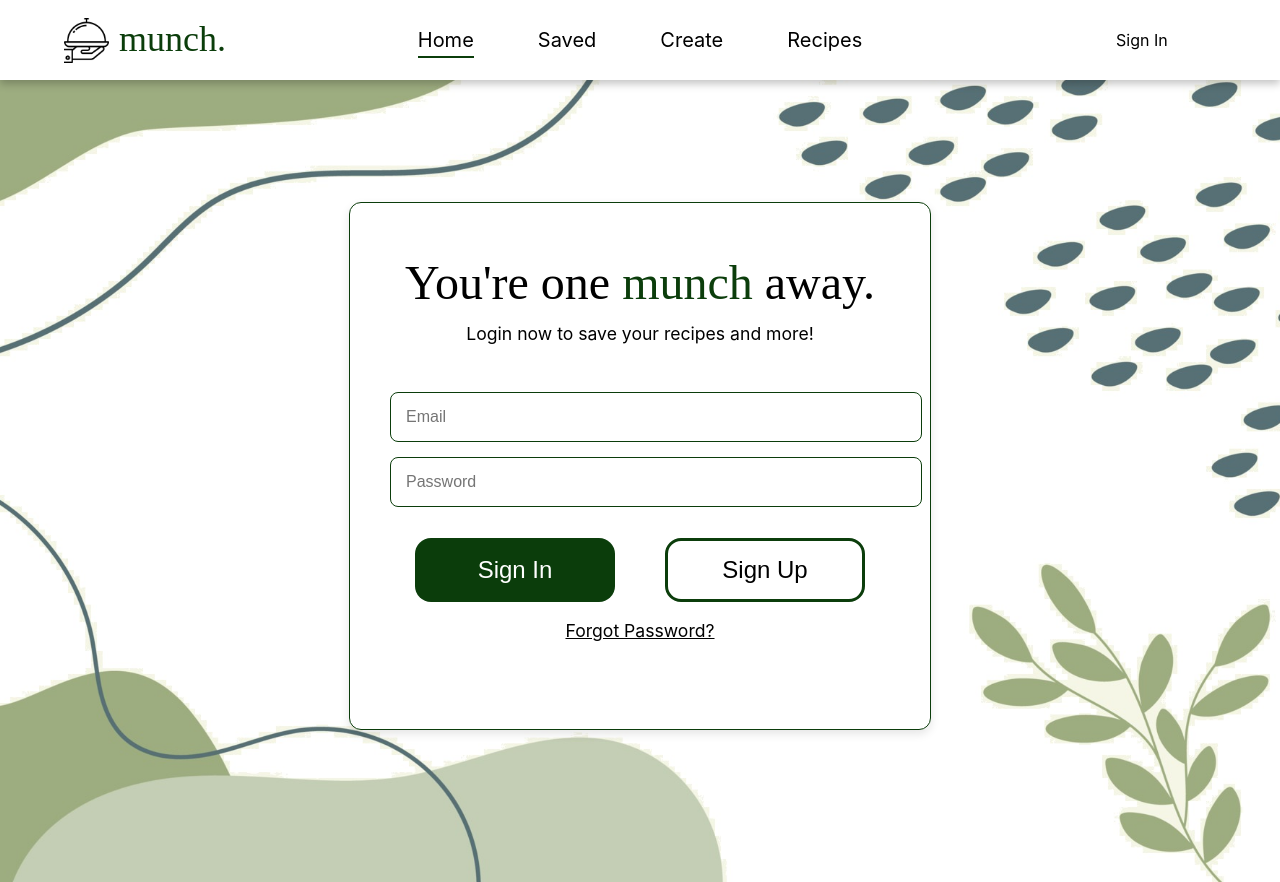
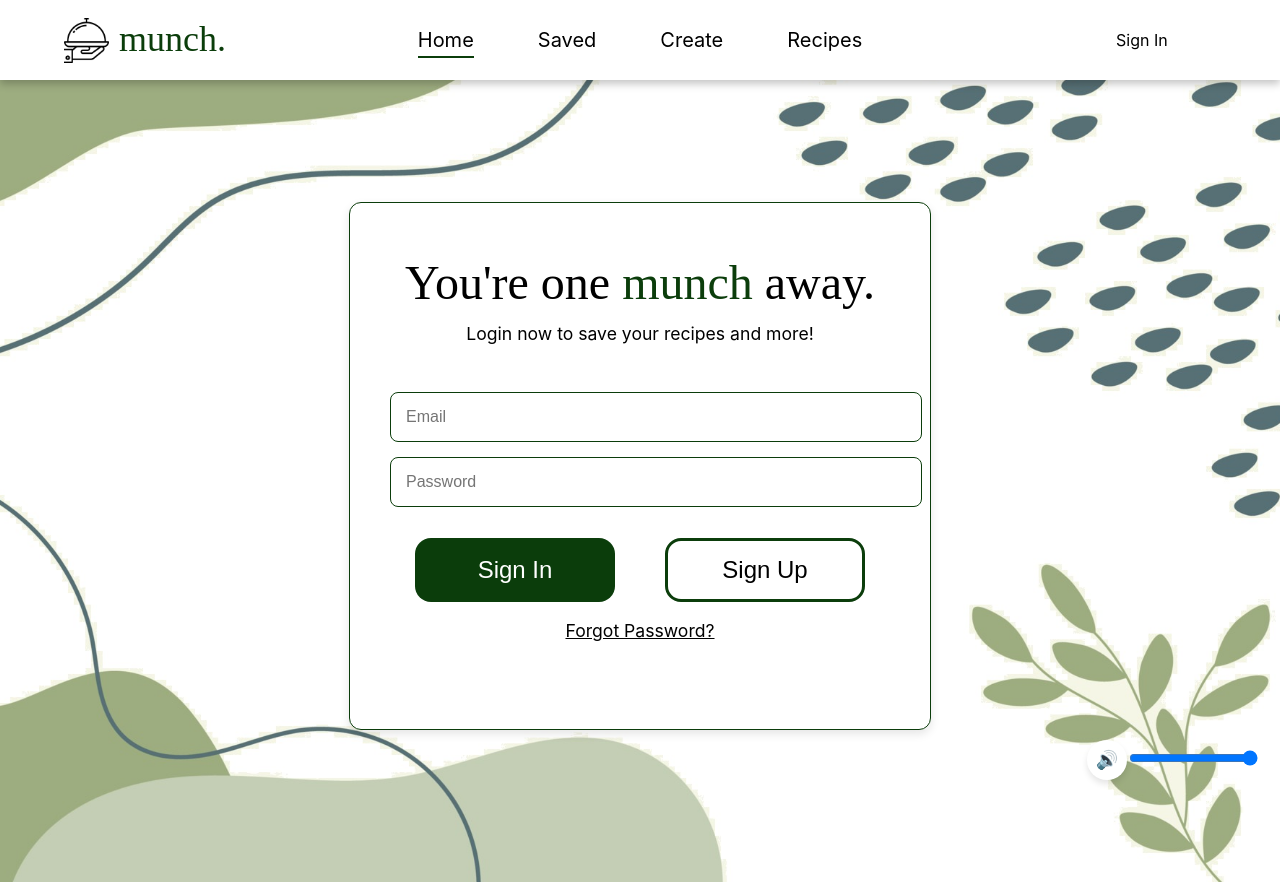
Before and after one commit to Viiridiz/munch, a React (Create React App) app: page /signin in a window 1280 px wide. Built offline with nearby package versions, Linux system fonts and the light colour scheme; no server answers.

Commit message:
removed night mode music +  sounds?

```diff
--- a/public/index.html
+++ b/public/index.html
@@ -27,7 +27,7 @@
       work correctly both with client-side routing and a non-root public URL.
       Learn how to configure a non-root public URL by running `npm run build`.
     -->
-    <title>React App</title>
+    <title>MUNCH</title>
   </head>
   <body>
     <noscript>You need to enable JavaScript to run this app.</noscript>
--- /dev/null
+++ b/src/components/BackgroundMusic.css
@@ -0,0 +1,21 @@
+.background-music-container {
+    position: fixed;
+    bottom: 20px;
+    right: 20px;
+    z-index: 1000;
+  }
+
+  .mute-button {
+    background: #fff;
+    border: none;
+    border-radius: 50%;
+    width: 40px;
+    height: 40px;
+    padding: 5px;
+    cursor: pointer;
+    box-shadow: 0 4px 6px rgba(0, 0, 0, 0.1);
+  }
+
+  .mute-button:hover {
+    background: #f0f0f0;
+  }
--- /dev/null
+++ b/src/components/BackgroundMusic.js
@@ -0,0 +1,44 @@
+import React, { useRef, useState } from 'react';
+import './BackgroundMusic.css';
+import backgroundMusic from '../assets/background.mp3';
+
+const BackgroundMusic = () => {
+  const audioRef = useRef();
+  const [volume, setVolume] = useState(1); // Default volume (1 = 100%)
+
+  const toggleMute = () => {
+    if (audioRef.current.muted) {
+      audioRef.current.muted = false;
+    } else {
+      audioRef.current.muted = true;
+    }
+  };
+
+  const handleVolumeChange = (event) => {
+    const newVolume = event.target.value;
+    setVolume(newVolume);
+    audioRef.current.volume = newVolume;
+  };
+
+  return (
+    <div className="background-music-container">
+      <audio ref={audioRef} src={backgroundMusic} autoPlay loop />
+      <div className="controls">
+        <button className="mute-button" onClick={toggleMute}>
+          {audioRef.current?.muted ? '🔇' : '🔊'}
+        </button>
+        <input
+          type="range"
+          className="volume-slider"
+          min="0"
+          max="1"
+          step="0.01"
+          value={volume}
+          onChange={handleVolumeChange}
+        />
+      </div>
+    </div>
+  );
+};
+
+export default BackgroundMusic;
--- a/src/components/Header.js
+++ b/src/components/Header.js
@@ -159,6 +159,7 @@
             </ul>
           </div>
 
+
           <div className="auth-container">
           {user ? (
             <>
--- a/src/components/IngredientsComponent.css
+++ b/src/components/IngredientsComponent.css
@@ -37,14 +37,14 @@
     display: flex;
     justify-content: center;
     flex-wrap: wrap;
-    gap: 0.5rem;
+    gap: 0.2rem;
     margin-bottom: 1rem;
     margin-left: 5%;
     margin-right: 5%;
 
     max-height: 300px; /* Set the maximum height for the container */
     overflow-y: scroll;  /* Enable scrolling */
-    padding: 1rem;
+    padding: .5rem;
 
     border: 1px solid #ccc; /* Add a border */
     border-radius: 1rem; /* Set border radius */
@@ -199,8 +199,8 @@
     display: flex;
     flex-direction: row;
     flex-wrap: wrap;
-    gap: .5rem;
-    margin-top: 10px;
+    gap: .2rem;
+    margin-top: 1px;
     margin-bottom: 2rem;
     justify-content: center;
     align-items: center;
@@ -385,7 +385,7 @@
 
   .recipe-type-dropdown, .max-time-input, .ingredient-search-input {
     width: 100%;
-    padding: 1rem 0.5rem;
+    padding: .8rem 0.5rem;
     margin: 5px 0;
     border-radius: 1rem;
     border: 1px solid #ccc;
@@ -430,13 +430,6 @@
 .allergy-filter-checkbox {
   margin-right: 5px; /* Space between the checkbox and its label */
 }
-
-
-  .selected-ingredients-container {
-    display: flex;
-    align-items: center;
-    gap: 10px;
-  }
 
 
   .remove-ingredient-button {
@@ -577,3 +570,19 @@
     align-items: center;
     gap: 10px; /* Space between the text and the timer */
   }
+
+  .quick-add-button {
+    margin: 10px 0;
+    padding: 8px 12px;
+    background-color: #166d16;
+    color: white;
+    border: none;
+    border-radius: 5px;
+    cursor: pointer;
+    font-size: 14px;
+    width: fit-content;
+  }
+
+  .quick-add-button:hover {
+    background-color: #125c12;
+  }
--- a/src/components/IngredientsComponent.js
+++ b/src/components/IngredientsComponent.js
@@ -8,7 +8,7 @@ import Timer from './Timer';
 import Footer from './Footer';
 
 const IngredientsPage = () => {
-  const [selectedIngredients, setSelectedIngredients] = useState([]);
+  const [selectedIngredients,                       setSelectedIngredients] = useState([]);
   const [recipes, setRecipes] = useState([]);
   const [searchValue, setSearchValue] = useState('');
   const [filteredIngredients, setFilteredIngredients] = useState([]);
@@ -29,6 +29,29 @@ const IngredientsPage = () => {
   const handleRecipeTypeChange = (event) => {
     setRecipeType(event.target.value);
   };
+
+  const handleQuickAdd = () => {
+    const commonIngredients = [
+      "Eggs",
+      "Milk",
+      "Butter",
+      "Cheese",
+      "Bread",
+      "Tomatoes",
+      "Onions",
+      "Garlic",
+      "Salt",
+      "Pepper",
+    ];
+
+    // Add ingredients only if they're not already selected
+    const newIngredients = commonIngredients.filter(
+      (ingredient) => !selectedIngredients.includes(ingredient)
+    );
+
+    setSelectedIngredients([...selectedIngredients, ...newIngredients]);
+  };
+
 
   // Handle allergy checkbox changes
   const handleAllergyChange = (event) => {
@@ -377,6 +400,7 @@ const IngredientsPage = () => {
 
       {/* Search bar for ingredients */}
       <label htmlFor="ingredientSearch" class="form-label">Search Ingredients:</label>
+      <span>
       <input
         type="text"
         id="ingredientSearch"
@@ -385,7 +409,13 @@ const IngredientsPage = () => {
         onChange={handleSearchChange}
         onKeyPress={handleKeyPress}
         placeholder="Search for ingredients or make your own..."
-      />
+      />{/* Quick Add Button */}
+      <button
+        className="quick-add-button"
+        onClick={handleQuickAdd}
+      >
+        Quick Add Ingredients
+      </button></span>
 
       {filteredIngredients.length > 0 && (
         <div className="dropdown-menu">
--- a/src/components/Timer.js
+++ b/src/components/Timer.js
@@ -1,5 +1,6 @@
 import React, { useState, useEffect } from 'react';
-import './Timer.css'; // Make sure to import the CSS file
+import './Timer.css'; // Ensure this imports your CSS styles
+import alarmSound from '../assets/alarm.mp3'; // Add your sound file in the appropriate location
 
 const Timer = ({ duration }) => {
   const [timeLeft, setTimeLeft] = useState(duration * 60); // Convert to seconds if necessary
@@ -7,31 +8,46 @@ const Timer = ({ duration }) => {
 
   useEffect(() => {
     let interval;
+
     if (isActive && timeLeft > 0) {
       interval = setInterval(() => {
         setTimeLeft(prevTime => prevTime - 1);
       }, 1000);
     } else if (timeLeft === 0) {
       clearInterval(interval);
-      // Add any onFinish logic here (e.g., alert user or notify parent)
+      const alarm = new Audio(alarmSound);
+      alarm.play(); // Play the alarm sound
     }
 
     return () => clearInterval(interval);
   }, [isActive, timeLeft]);
 
+
   const startTimer = () => setIsActive(true);
   const stopTimer = () => setIsActive(false);
-  const resetTimer = () => setTimeLeft(duration * 60);
+  const resetTimer = () => {
+    setTimeLeft(duration * 60);
+    setIsActive(false);
+  };
 
   return (
     <div className="timer-container">
       <div className="timer-display">
-        <p>{Math.floor(timeLeft / 60)}:{timeLeft % 60 < 10 ? `0${timeLeft % 60}` : timeLeft % 60}</p>
+        <p>
+          {Math.floor(timeLeft / 60)}:
+          {timeLeft % 60 < 10 ? `0${timeLeft % 60}` : timeLeft % 60}
+        </p>
       </div>
       <div className="timer-controls">
-        <button className="timer-button start" onClick={startTimer}>Start</button>
-        <button className="timer-button stop" onClick={stopTimer}>Stop</button>
-        <button className="timer-button reset" onClick={resetTimer}>Reset</button>
+        <button className="timer-button start" onClick={startTimer}>
+          Start
+        </button>
+        <button className="timer-button stop" onClick={stopTimer}>
+          Stop
+        </button>
+        <button className="timer-button reset" onClick={resetTimer}>
+          Reset
+        </button>
       </div>
     </div>
   );
--- a/src/components/UserMenu.js
+++ b/src/components/UserMenu.js
@@ -7,7 +7,6 @@ const UserMenu = ({ user, onLogout, setUsernameInHeader }) => {
     const [showMenu, setShowMenu] = useState(false);
     const [username, setUsername] = useState('');
     const [isEditingUsername, setIsEditingUsername] = useState(false);
-    const [isNightMode, setIsNightMode] = useState(false);
 
     useEffect(() => {
       if (user) {
@@ -18,7 +17,6 @@ const UserMenu = ({ user, onLogout, setUsernameInHeader }) => {
             const data = docSnap.data();
             const fetchedUsername = data.username || '';
             setUsername(fetchedUsername);
-            setIsNightMode(data.nightMode || false);
 
             // Update the header with the username
             setUsernameInHeader(fetchedUsername);
@@ -39,15 +37,6 @@ const UserMenu = ({ user, onLogout, setUsernameInHeader }) => {
         // Update the header with the new username
         setUsernameInHeader(username);
       }
-    };
-
-    const toggleNightMode = async () => {
-      setIsNightMode(!isNightMode);
-      if (user) {
-        const userDoc = doc(db, 'users', user.uid);
-        await updateDoc(userDoc, { nightMode: !isNightMode });
-      }
-      document.body.classList.toggle('night-mode', !isNightMode);
     };
 
     return (
@@ -77,16 +66,6 @@ const UserMenu = ({ user, onLogout, setUsernameInHeader }) => {
             <button className="logout-button" onClick={onLogout}>
               Log Out
             </button>
-            <div className="user-settings">
-              <label>
-                <input
-                  type="checkbox"
-                  checked={isNightMode}
-                  onChange={toggleNightMode}
-                />
-                Night Mode
-              </label>
-            </div>
           </div>
         )}
       </div>
--- a/src/index.js
+++ b/src/index.js
@@ -3,10 +3,12 @@ import ReactDOM from 'react-dom/client';
 import './index.css';
 import App from './App';
 import reportWebVitals from './reportWebVitals';
+import BackgroundMusic from './components/BackgroundMusic';
 
 const root = ReactDOM.createRoot(document.getElementById('root'));
 root.render(
   <React.StrictMode>
+    <BackgroundMusic />
     <App />
   </React.StrictMode>
 );
```
Also changed, not shown: 2 other files (tests, documents, lock files or other folders).
